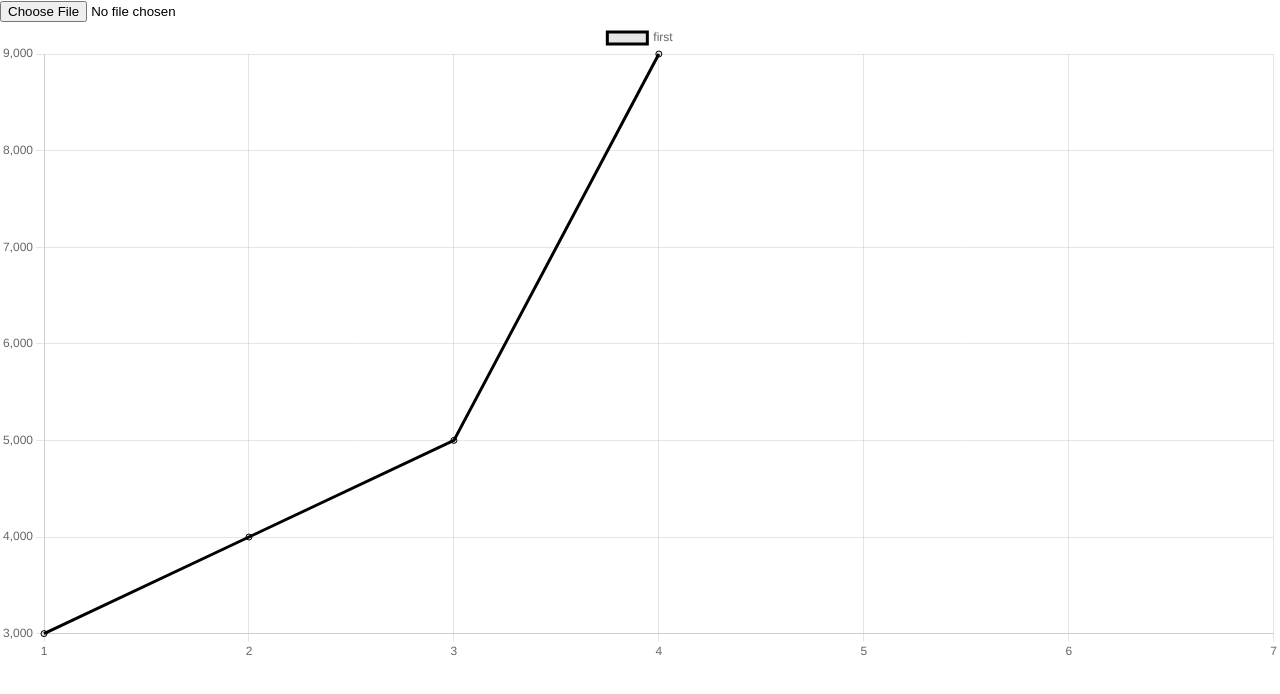
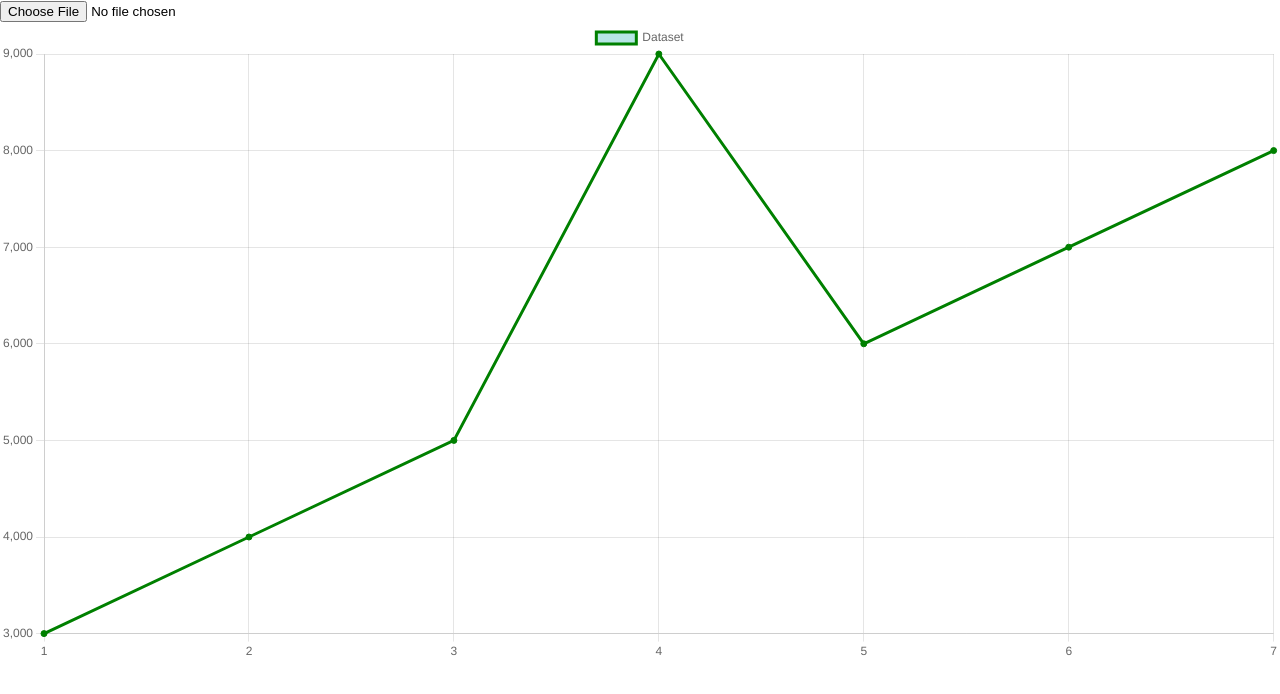
Before and after one commit to alexross2502/anomalies, a React (Create React App) app: page / in a window 1280 px wide. Shown: the top 694 px of the page. Built offline with nearby package versions, Linux system fonts and the light colour scheme.

Commit message:
electro rebase

```diff
--- a/src/App.js
+++ b/src/App.js
@@ -3,6 +3,18 @@ import { useState } from "react";
 import { LineGraph } from "./components/chartjs/Line";
 
 function App() {
+  const [graphData, setGraphData] = useState({
+    labels: [1, 2, 3, 4, 5, 6, 7],
+    datasets: [
+      {
+        label: "Dataset",
+        data: [3000, 4000, 5000, 9000, 6000, 7000, 8000],
+        borderColor: "green", // Default color for the whole line
+        backgroundColor: "rgba(75,192,192,0.4)",
+        pointBackgroundColor: Array(7).fill("green"), // Initialize all points to green
+      },
+    ],
+  });
   const [data, setData] = useState([]);
   /////CSV import
   const handleFileUpload = (e) => {
@@ -16,21 +28,11 @@ function App() {
     });
   };
   /////chartjs
-  const lineChartData = {
-    labels: [1, 2, 3, 4, 5, 6, 7],
-    datasets: [
-      {
-        label: "first",
-        data: [3000, 4000, 5000, 6000],
-        borderColor: "green",
-      },
-    ],
-  };
 
   return (
     <div className="App">
       <input type="file" accept=".csv" onChange={handleFileUpload}></input>
-      <LineGraph />
+      <LineGraph graphData={graphData} />
     </div>
   );
 }
--- a/src/components/chartjs/Line.js
+++ b/src/components/chartjs/Line.js
@@ -1,3 +1,4 @@
+import React, { useState, useEffect } from "react";
 import { Line } from "react-chartjs-2";
 import {
   Chart as ChartJS,
@@ -9,7 +10,6 @@ import {
   Tooltip,
   Legend,
 } from "chart.js";
-import { useEffect, useState } from "react";
 
 ChartJS.register(
   CategoryScale,
@@ -21,36 +21,18 @@ ChartJS.register(
   Legend
 );
 
-export const LineGraph = () => {
-  const [lineChartData, setLineChartData] = useState({
-    labels: [1, 2, 3, 4, 5, 6, 7],
-    datasets: [
-      {
-        label: "first",
-        data: [3000, 4000, [5000, 6000], 9000],
-        borderColor: "green",
+export const LineGraph = ({ graphData }) => {
+  const options = {
+    responsive: true,
+    plugins: {
+      legend: {
+        display: true,
       },
-    ],
-  });
+      tooltip: {
+        enabled: true,
+      },
+    },
+  };
 
-  useEffect(() => {
-    const timer = setTimeout(() => {
-      setLineChartData({
-        labels: [1, 2, 3, 4, 5, 6, 7],
-        datasets: [
-          {
-            label: "first",
-            data: [3000, 4000, 5000, 9000],
-            borderColor: "black",
-          },
-        ],
-      });
-    }, 5000);
-
-    return () => clearTimeout(timer);
-  }, []);
-
-  const options = {};
-
-  return <Line options={options} data={lineChartData} />;
+  return <Line options={options} data={graphData} />;
 };
```
